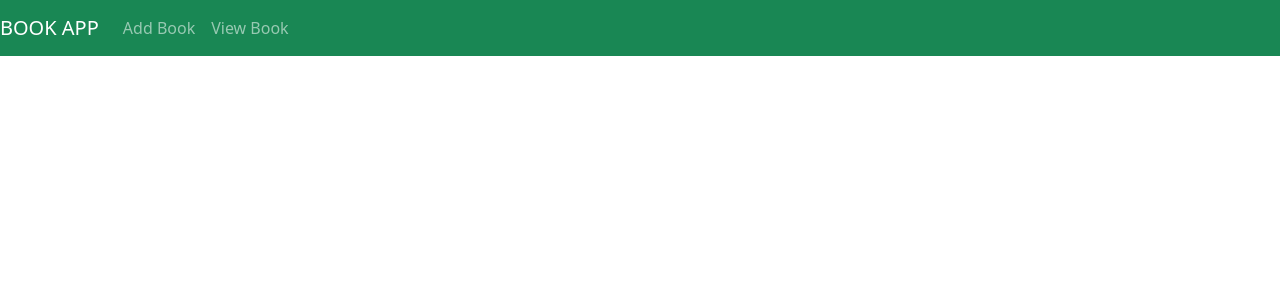
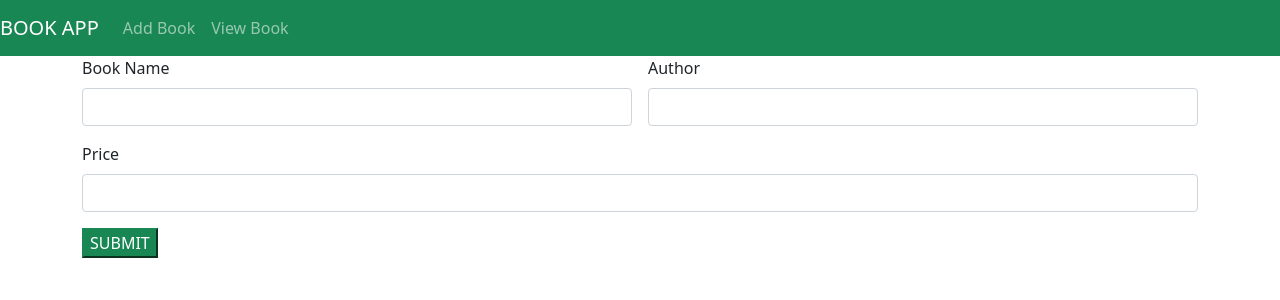
Before and after one commit to snehasamuel/BookReg_react-app, a React (Create React App) app: page /add in a window 1280 px wide. Shown: the top 300 px of the page. Built offline with nearby package versions, Linux system fonts and the light colour scheme.

Commit message:
Add completed

```diff
--- a/src/components/Addbook.js
+++ b/src/components/Addbook.js
@@ -1,10 +1,42 @@
-import React from 'react'
+import React, { useState } from 'react'
 import Header from './Header'
 
 const Addbook = () => {
+    var [bookname,setBookname]=useState("")
+    var [author,setAuthor]=useState("")
+    var [price,setPrice]=useState("")
+
+    const addBook=()=>{
+        const add={"Bookname":bookname,"Author":author,"Price":price}
+        console.log(add)
+    }
   return (
     <div>
         <Header/>
+
+        <div className="container">
+    <div className="row">
+        <div className="col col-12 col-sm-12 col-md-12 col-lg-12 col-xl-12 col-xxl-12">
+            <div className="row g-3">
+                <div className="col col-12 col-sm-6 col-md-6 col-lg-6 col-xl-6 col-xxl-6">
+                    <label for="" className="form-label">Book Name</label>
+                    <input onChange={(a)=>{setBookname(a.target.value)}} type="text" className="form-control"/>
+                </div>
+                <div className="col col-12 col-sm-6 col-md-6 col-lg-6 col-xl-6 col-xxl-6">
+                    <label for="" className="form-label">Author</label>
+                    <input onChange={(a)=>{setAuthor(a.target.value)}}  type="text" className="form-control"/>
+                </div>
+                <div className="col col-12 col-sm-12 col-md-12 col-lg-12 col-xl-12 col-xxl-12">
+                    <label for="" className="form-label">Price</label>
+                    <input onChange={(a)=>{setPrice(a.target.value)}}  type="text" className="form-control"/>
+                </div>
+                <div className="col col-12 col-sm-6 col-md-6 col-lg-6 col-xl-6 col-xxl-6">
+                    <button onClick={addBook} className="btm btn-success">SUBMIT</button>
+                </div>
+            </div>
+        </div>
+    </div>
+</div>
     </div>
   )
 }
```
Also changed, not shown: public/add.html (+19 -8 lines).
